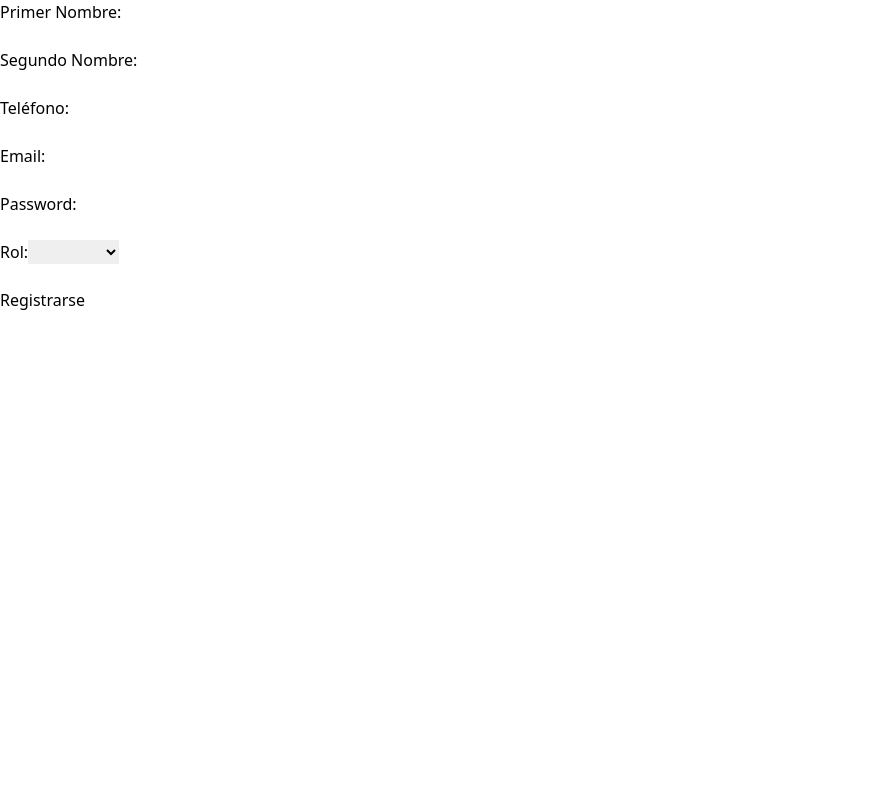
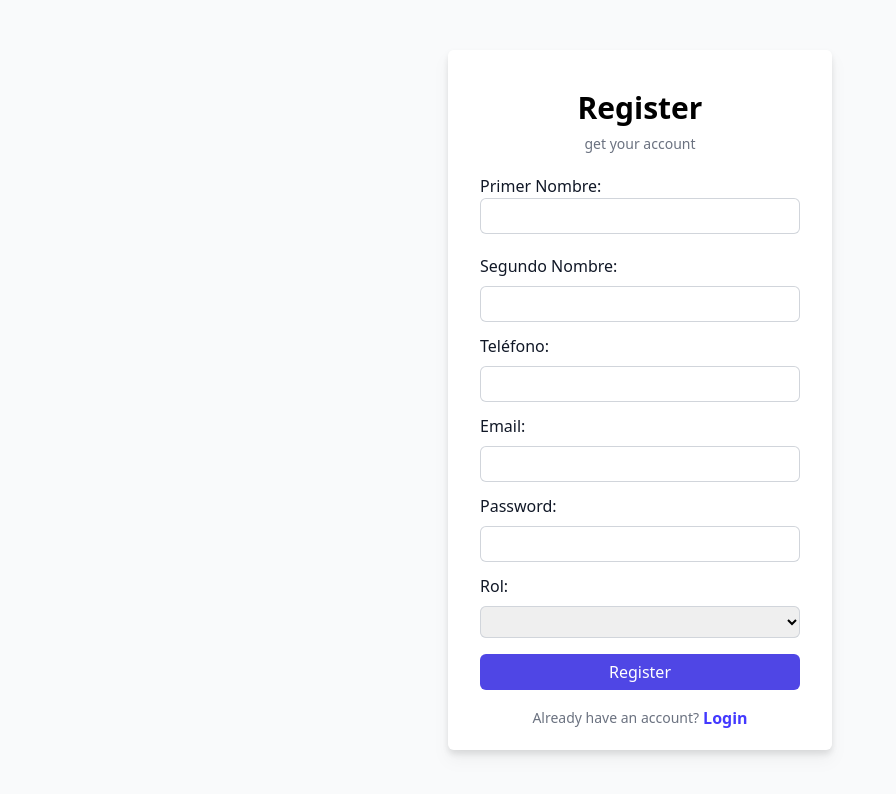
Before and after one commit to JaxLoz/ViewadministrationOfAct, a Vue app: page /registro in a window 1280 px wide. Shown: the top 794 px of the page, without its empty margins (0-896 px from the left). Built offline with nearby package versions, Linux system fonts and the light colour scheme.

Commit message:
estilizado de la pagina de registro

```diff
--- a/src/views/auth/Login.vue
+++ b/src/views/auth/Login.vue
@@ -1,12 +1,12 @@
 <template>
     <div class="bg-[#f9fafb] flex flex-col h-screen items-center justify-center font-sans">
 
-        <form class="px-8 py-5 bg-white rounded-md flex flex-col gap-y-4 drop-shadow-lg" submit.prevent="login">
+        <form class="px-8 pt-9 pb-5 bg-white rounded-md flex flex-col gap-y-4 drop-shadow-lg" @submit.prevent="login">
             <div class="text-center">
-                <h1 class="text-3xl mb-5" >Login</h1>
+                <h1 class="text-3xl mb-5 font-semibold" >Login</h1>
             </div>
             <div class="flex flex-col gap-y-2">
-                <label class="text-base font-medium text-gray-900" for="email">Email</label>
+                <label class="text-base font-medium text-gray-900" for="email">Email address</label>
                 <input class="h-9 w-80 py-2 px-2 rounded-md ring-inset ring-1 ring-gray-300 focus:ring-inset focus:ring-2 focus:ring-[#4f46e5] outline-none" type="email" id="email" v-model="formLogin.email" required>
             </div>
 
@@ -17,9 +17,9 @@
             <div class="flex flex-row">
             <button class="bg-[#4f46e5] hover:bg-[#6366f1] text-white font-medium py-1.5 px-5 w-80 rounded-md" type="submit">Login</button>
             </div>
-            <div class="flex flex-row justify-center gap-x-1" >
-            <spam class="block text-sm text-gray-500" >don't have an account yet?</spam>
-            <router-link to="/registro" class="block font-semibold text-[#4339ff] hover:text-[#6366f1]" >Register</router-link>
+            <div class="flex flex-row justify-center gap-x-1 items-baseline mt-3" >
+            <p class="block text-sm text-gray-500" >don't have an account yet?</p>
+            <router-link to="/registro" class="block font-semibold text-[#4339ff] hover:text-[#6366f1]" >Register now</router-link>
             </div>
         </form>
     </div>
--- a/src/views/auth/Registro.vue
+++ b/src/views/auth/Registro.vue
@@ -1,30 +1,61 @@
 <template>
-     <form @submit.prevent="submit">
-    <label for="primerNombre">Primer Nombre:</label>
-    <input v-model="formRegister.firstname" type="text" id="primerNombre" name="primerNombre" required><br><br>
+  <div class="bg-[#f9fafb] h-screen flex flex-col items-center justify-center" >
+    <div class="bg-white px-8 pt-10 pb-5 drop-shadow-lg rounded-md flex flex-col items-center justify-center gap-y-5" >
 
-    <label for="segundoNombre">Segundo Nombre:</label>
-    <input v-model="formRegister.lastname" type="text" id="segundoNombre" name="segundoNombre"><br><br>
+      <div class="text-center flex flex-col gap-y-2">
+        <h1 class="block text-3xl font-semibold" >Register</h1>
+        <p class="block text-sm text-gray-500" >get your account</p>
+      </div>
 
-    <label for="telefono">Teléfono:</label>
-    <input v-model="formRegister.phone" type="tel" id="telefono" name="telefono" pattern="[0-9]{10}" required><br><br>
+      <div>
+      <form @submit.prevent="submit" class="flex flex-col justify-center content-center">
+        <div class="flex flex-col h-20">
+          <label class="text-base font-medium text-gray-900" for="primerNombre">Primer Nombre:</label>
+          <input class="h-9 w-80 py-2 px-2 rounded-md ring-inset ring-1 ring-gray-300 focus:ring-inset focus:ring-2 focus:ring-[#4f46e5] outline-none" v-model="formRegister.firstname" type="text" id="primerNombre" name="primerNombre" required><br><br>
+        </div>
 
-    <label for="email">Email:</label>
-    <input v-model="formRegister.email" type="email" id="email" name="email"><br><br>
+        <div class="flex flex-col gap-y-2 h-20">
+        <label class="text-base font-medium text-gray-900" for="segundoNombre">Segundo Nombre:</label>
+        <input class="h-9 w-80 py-2 px-2 rounded-md ring-inset ring-1 ring-gray-300 focus:ring-inset focus:ring-2 focus:ring-[#4f46e5] outline-none" v-model="formRegister.lastname" type="text" id="segundoNombre" name="segundoNombre"><br><br>
+        </div>
 
-    <label for="password">Password:</label>
-    <input v-model="formRegister.user_password" type="password" id="password" name="password" required><br><br>
+        <div class="flex flex-col gap-y-2 h-20">
+        <label class="text-base font-medium text-gray-900" for="telefono">Teléfono:</label>
+        <input class="h-9 w-80 py-2 px-2 rounded-md ring-inset ring-1 ring-gray-300 focus:ring-inset focus:ring-2 focus:ring-[#4f46e5] outline-none" v-model="formRegister.phone" type="tel" id="telefono" name="telefono" pattern="[0-9]{10}" required><br><br>
+        </div>
 
-    <label for="rol">Rol:</label>
+        <div class="flex flex-col gap-y-2 h-20">
+          <label class="text-base font-medium text-gray-900" for="email">Email:</label>
+          <input class="h-9 w-80 py-2 px-2 rounded-md ring-inset ring-1 ring-gray-300 focus:ring-inset focus:ring-2 focus:ring-[#4f46e5] outline-none" v-model="formRegister.email" type="email" id="email" name="email"><br><br>
+        </div>
 
-    <select v-model="formRegister.id_rol" id="rol" name="rol" required>
+        <div class="flex flex-col gap-y-2 h-20">
+          <label class="text-base font-medium text-gray-900" for="password">Password:</label>
+          <input class="h-9 w-80 py-2 px-2 rounded-md ring-inset ring-1 ring-gray-300 focus:ring-inset focus:ring-2 focus:ring-[#4f46e5] outline-none" v-model="formRegister.user_password" type="password" id="password" name="password" required><br><br>
+        </div>
+
+        <div class="flex flex-col gap-y-2 h-20">
+        <label class="text-base font-medium text-gray-900" for="rol">Rol:</label>
+
+        <select class=" h-9 w-80 py-1 px-2 rounded-md ring-inset ring-1 ring-gray-300 focus:ring-inset focus:ring-2 focus:ring-[#4f46e5] outline-none" v-model="formRegister.id_rol" id="rol" name="rol" required placeholder="Select rol">
           <option value="2">Host</option>
           <option value="3">Publisher</option>
           <option value="1">Default</option>
         </select><br><br>
+        </div>
 
-    <input type="submit" value="Registrarse">
+        <div class="mb-4">
+          <input class="bg-[#4f46e5] hover:bg-[#6366f1] text-white font-medium py-1.5 px-5 w-80 rounded-md" type="submit" value="Register">
+        </div>
+
+        <div class="flex flex-row justify-center items-center gap-x-1" >
+          <p class="block text-sm text-gray-500" >Already have an account?</p>
+          <router-link to="/login" class="block font-semibold text-[#4339ff] hover:text-[#6366f1]" >Login</router-link>
+        </div>
       </form>
+  </div>
+  </div>
+  </div>
   </template>
 <script setup>
 import { useAuthStore } from "@/stores/auth.js"
```
Lines whose indentation alone changed are shown as unchanged.
